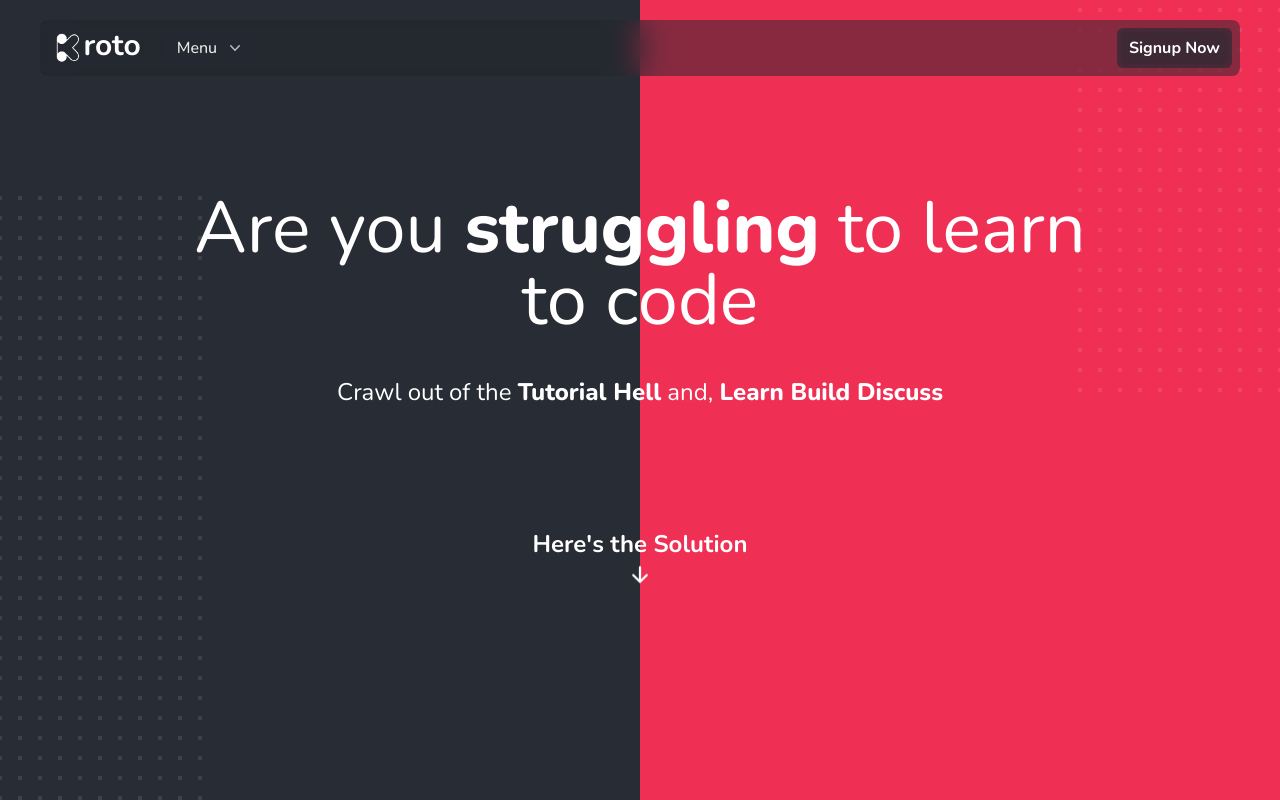
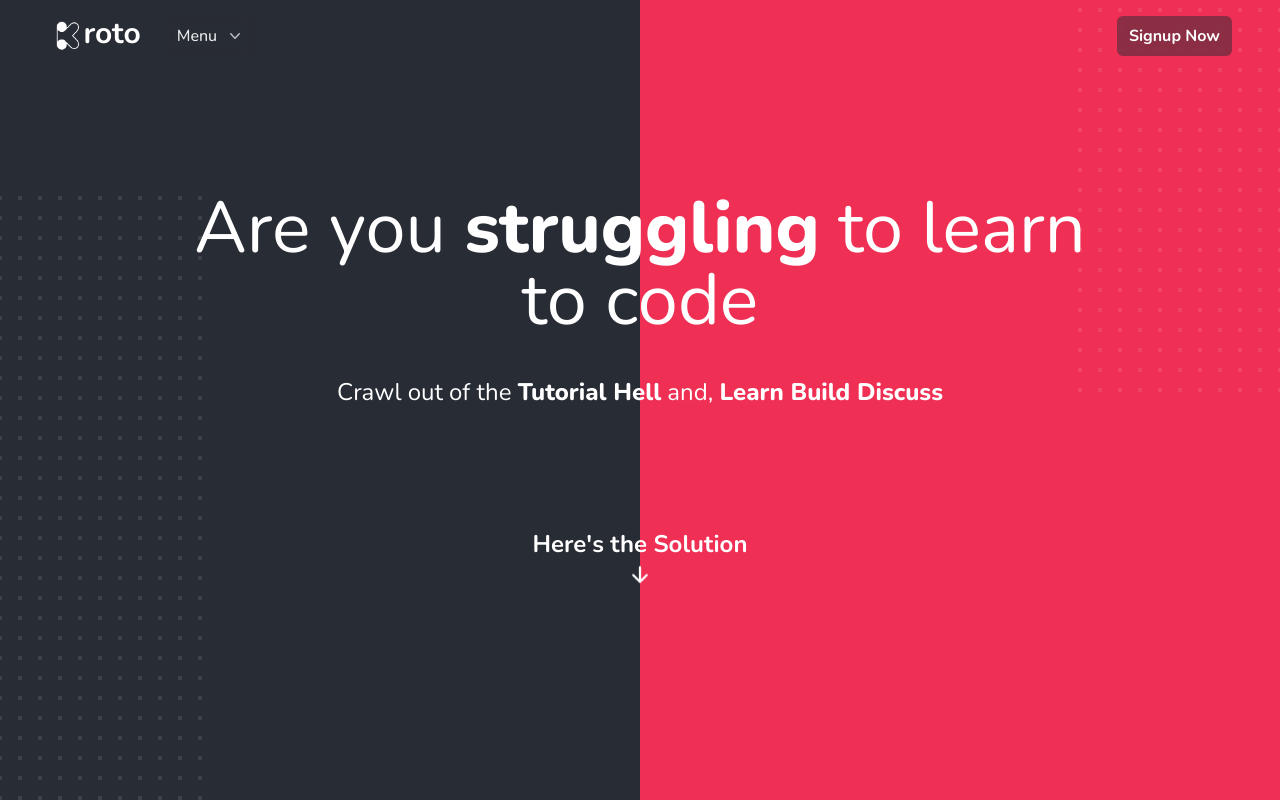
Before and after one commit to kroto-learn/kroto.in, a Next.js app: page / in a window 1280 px wide. Shown: the top 800 px of the page. Built offline with nearby package versions, Linux system fonts and the light colour scheme.

Commit message:
transition navbar

```diff
--- a/components/navbar/index.tsx
+++ b/components/navbar/index.tsx
@@ -1,10 +1,11 @@
 import { Popover, Transition } from '@headlessui/react'
 import { ChevronDownIcon } from '@heroicons/react/20/solid'
-import { Fragment } from 'react'
+import { Fragment, useContext } from 'react'
 import Image from 'next/image'
 import logo from '../../public/kroto-logo.png'
 import { SiBookstack, SiGoogleclassroom } from 'react-icons/si'
 import { AiOutlineQuestion } from 'react-icons/ai'
+import { ScrollContext } from '../scroll-observer'
 
 const solutions = [
   {
@@ -40,8 +41,16 @@ export function KrotoLogo() {
 }
 
 export default function Navbar() {
+  const { scrollY } = useContext(ScrollContext)
+
   return (
-    <div className="fixed top-5 left-2 right-2 sm:left-5 sm:right-5 md:left-10 md:right-10 z-50 p-2 bg-[#21252C]/50 rounded-lg backdrop-blur-lg">
+    <div
+      className={`fixed ${
+        scrollY < 200
+          ? 'top-0 right-0 left-0 my-2 mx-2 md:mx-10'
+          : 'top-5 left-2 bg-[#21252C]/50 backdrop-blur-lg   rounded-lg right-2 sm:left-5 sm:right-5 md:left-10 md:right-10'
+      }  z-50 p-2 transition-all`}
+    >
       {/* Left Side */}
       <div className="flex flex-col sm:flex-row sm:justify-between">
         <div className="flex justify-between sm:justify-start items-center">
```
